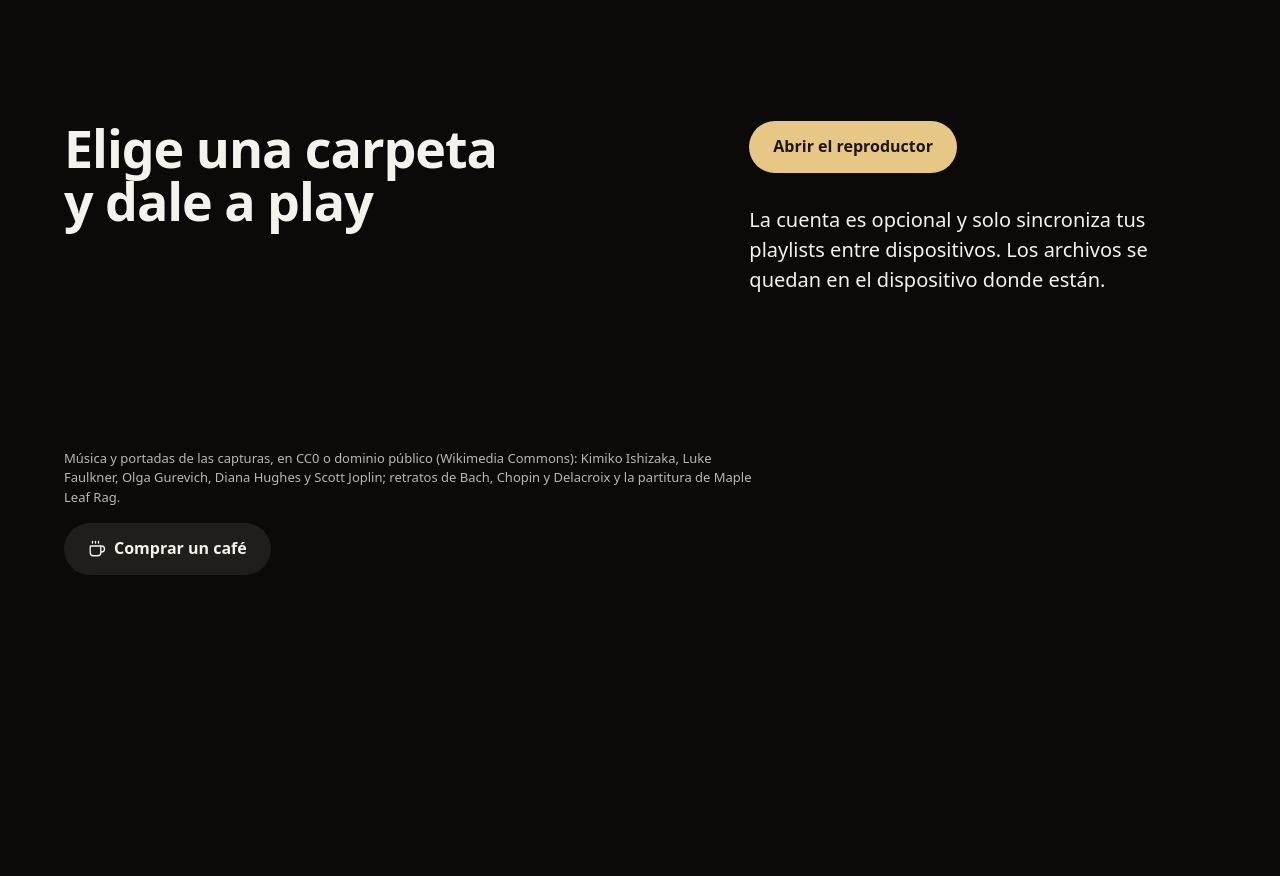
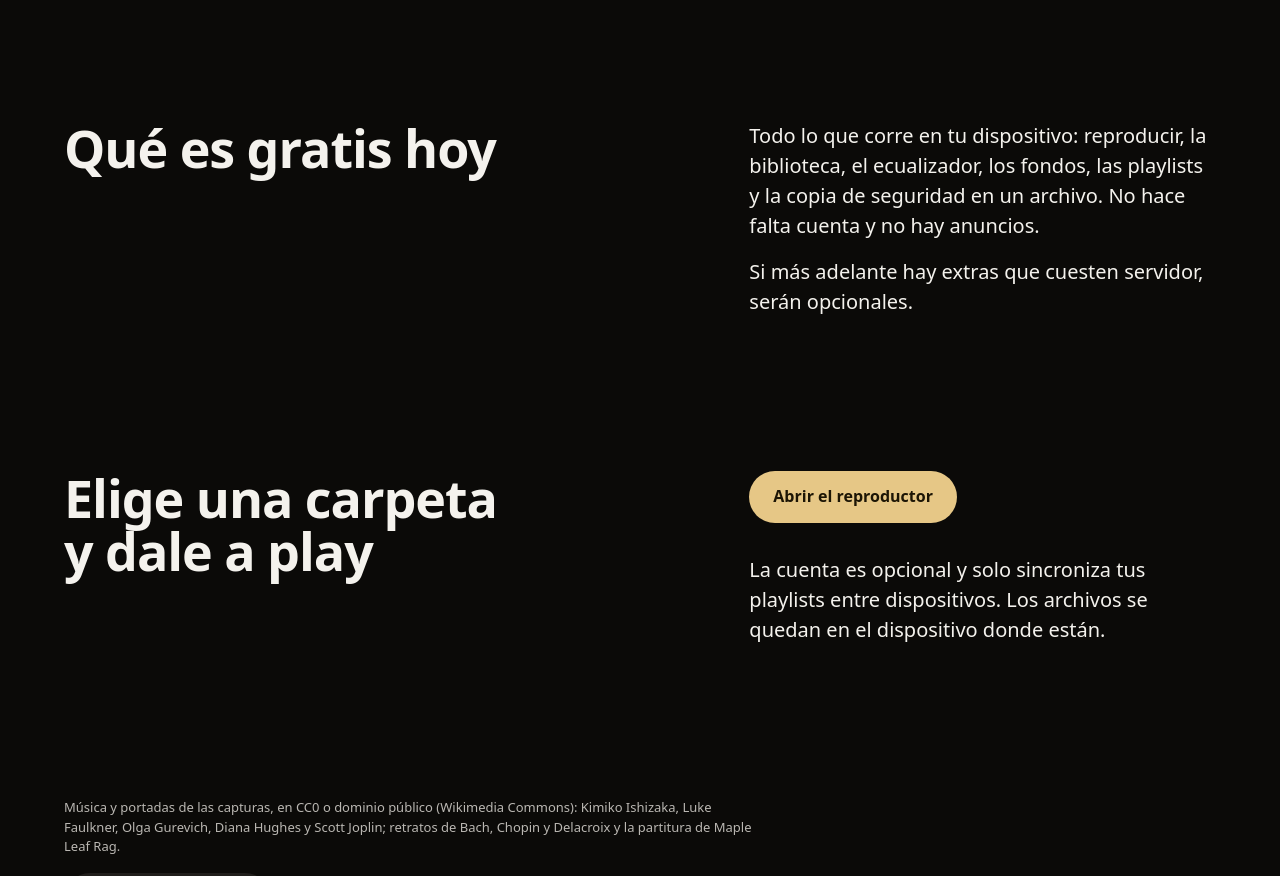
Before and after one commit to TruEvexine/Music_Reproductor, a React (Vite) app: page / in a window 1280 px wide. Shown: the part 2140-3016 px from the top of the page. Before the commit the page ends 2792 px from the top, so only its background shows below. Built offline with nearby package versions, Linux system fonts and the light colour scheme; no server answers.

Commit message:
Landing: sección «Qué es gratis hoy», sin planes ni precios, con cada afirmación comprobada en COPY_LANDING.md

```diff
--- a/src/ui/Landing.tsx
+++ b/src/ui/Landing.tsx
@@ -116,6 +116,17 @@ export function Landing() {
           </div>
         </section>
 
+        <section className="landing-free">
+          <h2 data-reveal>Qué es gratis hoy</h2>
+          <div className="landing-copy">
+            <p data-reveal style={rise(1)}>
+              Todo lo que corre en tu dispositivo: reproducir, la biblioteca, el ecualizador, los fondos, las playlists y la copia de seguridad en un archivo. No hace
+              falta cuenta y no hay anuncios.
+            </p>
+            <p data-reveal style={rise(2)}>Si más adelante hay extras que cuesten servidor, serán opcionales.</p>
+          </div>
+        </section>
+
         <section className="landing-close">
           <h2 data-reveal>Elige una carpeta y dale a play</h2>
           <a className="button primary" data-reveal href="/app" onClick={open} style={rise(1)}>
--- a/src/ui/styles/landing.css
+++ b/src/ui/styles/landing.css
@@ -144,6 +144,11 @@ body:has(.landing) {
     gap: var(--s7);
     align-items: center;
   }
+  .landing-free {
+    grid-template-columns: minmax(0, 7fr) minmax(0, 5fr);
+    column-gap: var(--s7);
+    align-items: start;
+  }
   .landing-close {
     grid-template-columns: minmax(0, 7fr) minmax(0, 5fr);
     align-items: end;
```
Also changed, not shown: 1 other file (tests, documents, lock files or other folders).
